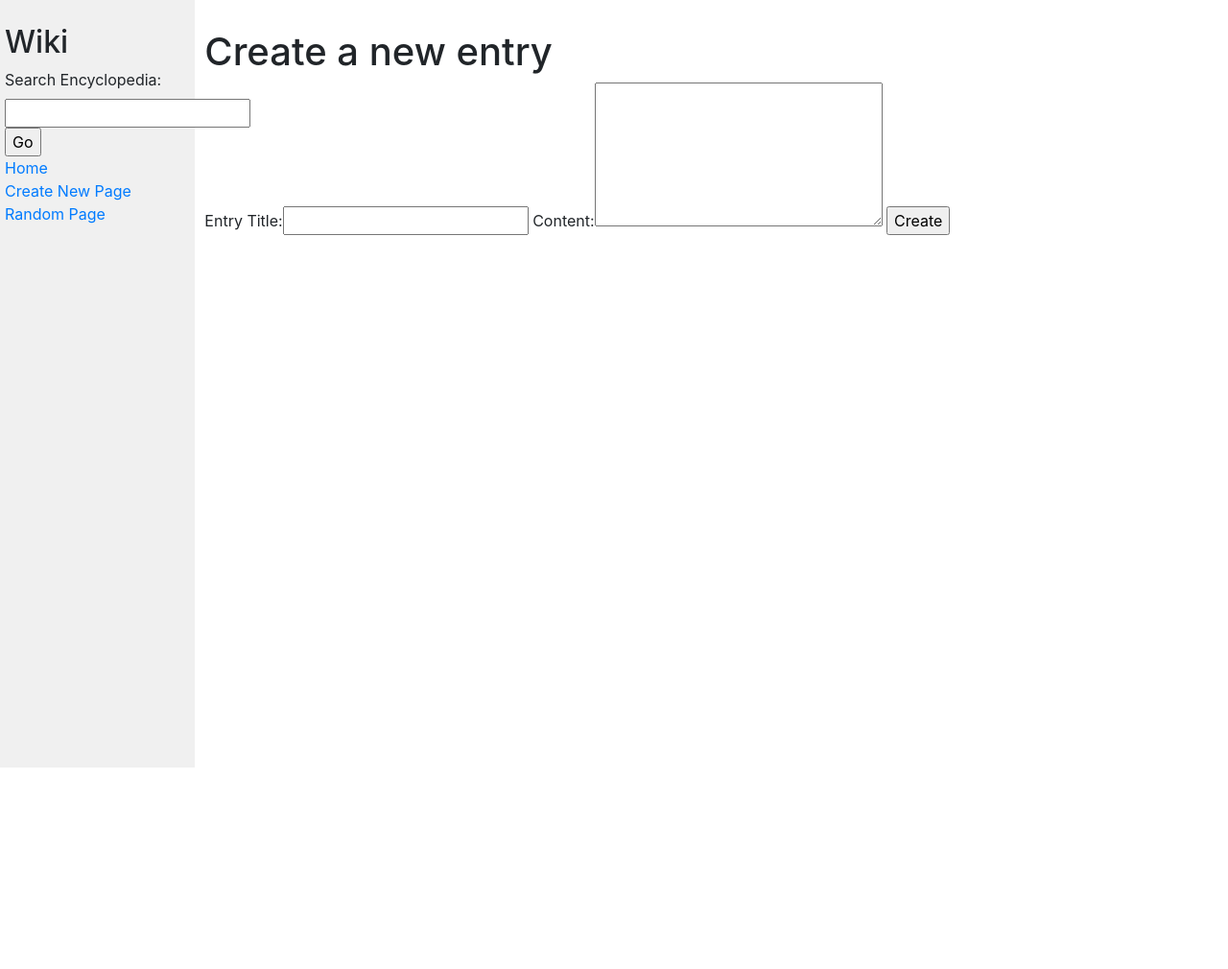
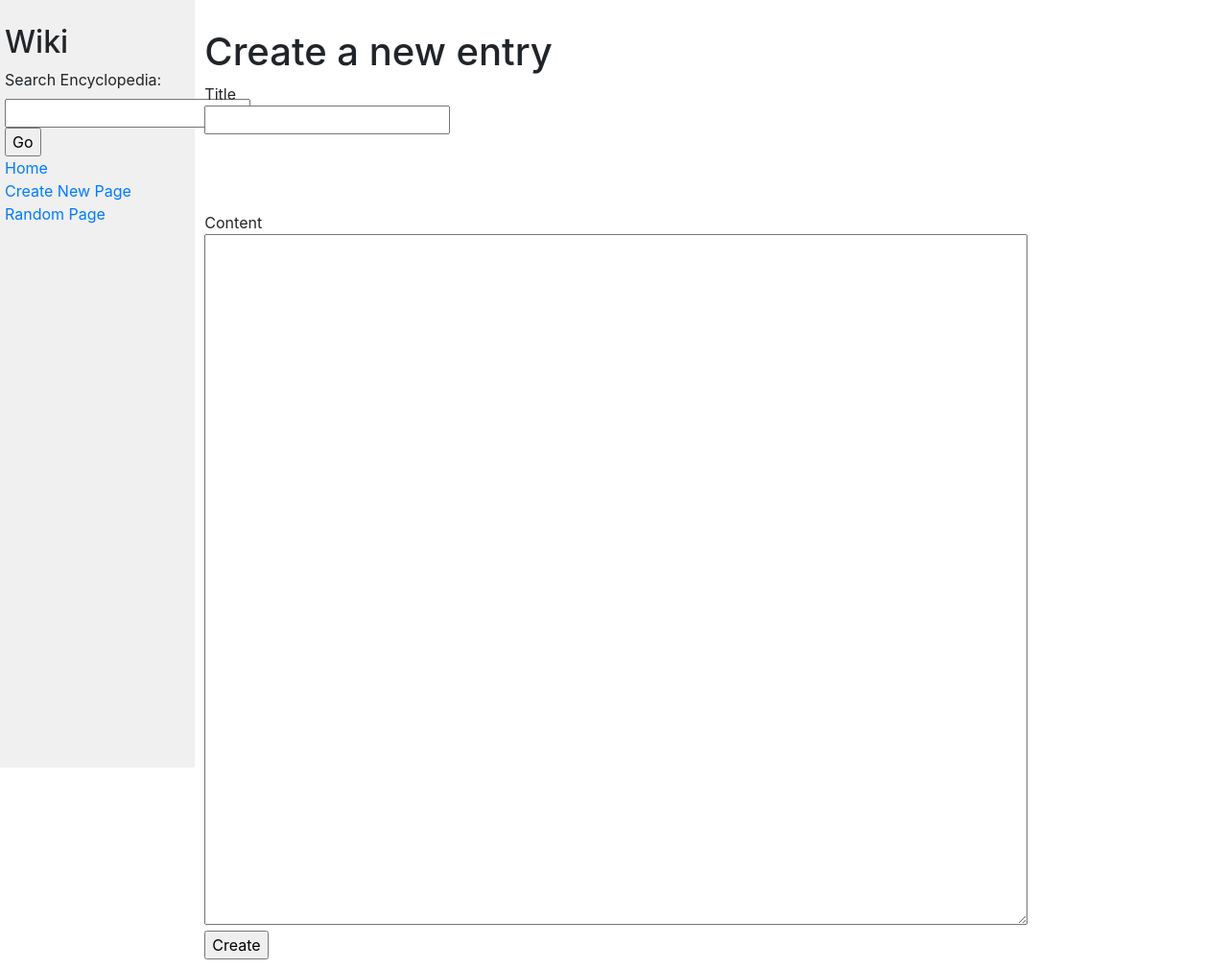
Before and after one commit to jakebbianca/cs50x, a Django app: page /new/ in a window 1280 px wide. Shown: the whole page at 96% size. Before the commit the page ends 800 px from the top, so only its background shows below. Run offline with Django 3.2, Linux system fonts and the light colour scheme; some libraries are stand-ins or nearby versions.

Commit message:
working on django form formatting with css

```diff
--- a/encyclopedia/static/encyclopedia/styles.css
+++ b/encyclopedia/static/encyclopedia/styles.css
@@ -37,7 +37,6 @@ textarea {
     margin-top: 5px;
 }
 
-textarea {
-    height: 150px;
-    width: 300px;
+.title-input {
+    margin-bottom: 5em;
 }
--- a/encyclopedia/templates/encyclopedia/entry.html
+++ b/encyclopedia/templates/encyclopedia/entry.html
@@ -6,4 +6,5 @@
 
 {% block body %}
     {{ content|safe }}
+    <a class="btn btn-primary" href="{% url 'edit' title %}" role="button">Edit entry</a>
 {% endblock %}
--- a/encyclopedia/templates/encyclopedia/new.html
+++ b/encyclopedia/templates/encyclopedia/new.html
@@ -14,8 +14,10 @@
 
     <form method="POST">
         {% csrf_token %}
-        {{ form }}
+        {{ form.title.label }}<br>{{ form.title }}
+        <br>
+        {{ form.content.label }}<br>{{ form.content }}
+        <br>
         <input type="submit" value="Create">
     </form>
-
 {% endblock %}
--- a/encyclopedia/views.py
+++ b/encyclopedia/views.py
@@ -13,8 +13,8 @@ class newSearchForm(forms.Form):
     q = forms.CharField(label="Search Encyclopedia")
 
 class newEntryForm(forms.Form):
-    title = forms.CharField(label="Entry Title")
-    content = forms.CharField(widget=forms.Textarea(attrs={"cols": 20, "rows": 5}), label="Content")
+    title = forms.CharField(widget=forms.TextInput(attrs={'class': "title-input"}), label="Title")
+    content = forms.CharField(widget=forms.Textarea)
 
 class newEditForm(forms.Form):
     content = forms.CharField(widget=forms.Textarea, label="Content")
```
Also changed, not shown: entries/TEST ENTRY.md (added, +5 -0 lines), 3 other files.
